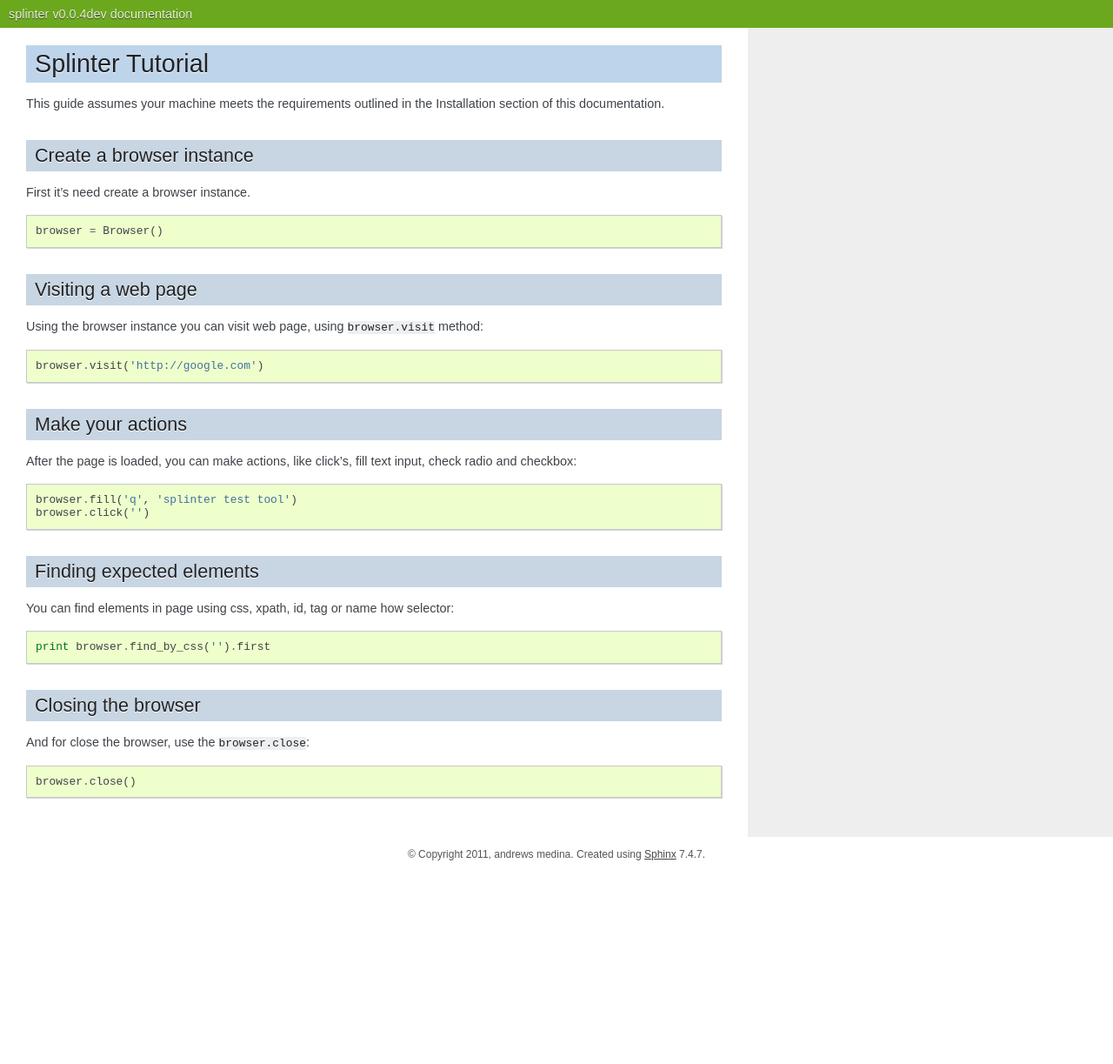
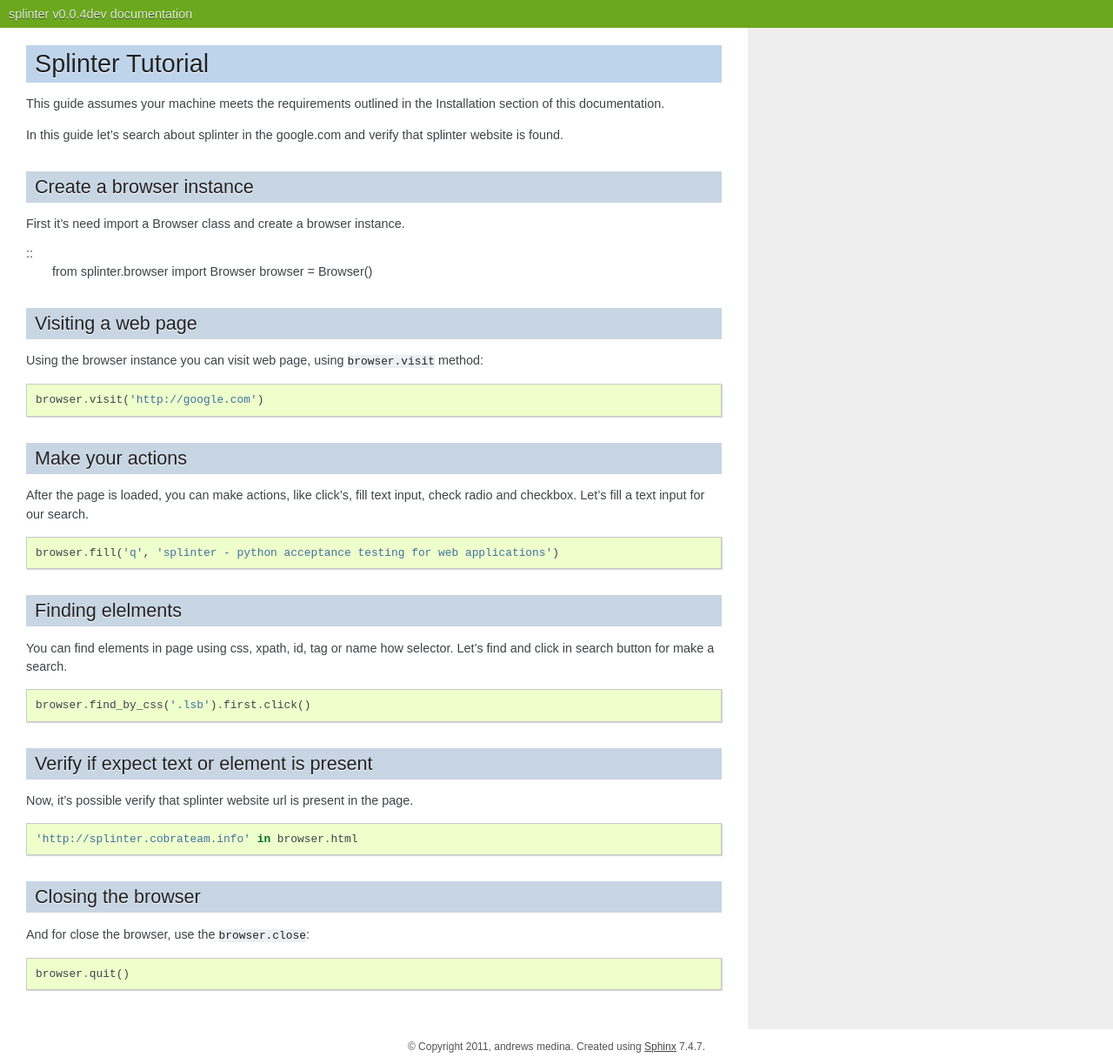
Before and after one commit to cobrateam/splinter, a Sphinx documentation site: the page built from docs/tutorial.rst, in a window 1280 px wide. Shown: the whole page at 87% size. Built offline with Sphinx 7.4.7, drawn with Linux system fonts in a browser that asks for light colours; before the commit the page ends 1002 px from its top, so only the background shows below that.

Commit message:
improved splinter quick tutorial

```diff
--- a/docs/tutorial.rst
+++ b/docs/tutorial.rst
@@ -4,13 +4,15 @@ Splinter Tutorial
 
 This guide assumes your machine meets the requirements outlined in the Installation section of this documentation.
 
+In this guide let's search about splinter in the google.com and verify that splinter website is found.
+
 Create a browser instance
 =========================
 
-First it's need create a browser instance.
+First it's need import a Browser class and create a browser instance.
 
 ::
-
+    from splinter.browser import Browser
     browser = Browser()
 
 
@@ -27,22 +29,30 @@ Using the browser instance you can visit web page, using ``browser.visit`` metho
 Make your actions
 =================
 
-After the page is loaded, you can make actions, like click's, fill text input, check radio and checkbox:
+After the page is loaded, you can make actions, like click's, fill text input, check radio and checkbox. Let's fill a text input for our search.
 
 ::
 
-    browser.fill('q', 'splinter test tool')
-    browser.click('')
+    browser.fill('q', 'splinter - python acceptance testing for web applications')
 
+Finding elelments
+=================
 
-Finding expected elements
-=========================
-
-You can find elements in page using css, xpath, id, tag or name how selector:
+You can find elements in page using css, xpath, id, tag or name how selector. Let's find and click in search button for make a search.
 
 ::
 
-    print browser.find_by_css('').first
+    browser.find_by_css('.lsb').first.click()
+
+
+Verify if expect text or element is present
+===========================================
+
+Now, it's possible verify that splinter website url is present in the page.
+
+::
+
+    'http://splinter.cobrateam.info' in browser.html
 
 
 Closing the browser
@@ -52,4 +62,4 @@ And for close the browser, use the ``browser.close``:
 
 ::
 
-    browser.close()
+    browser.quit()
```
